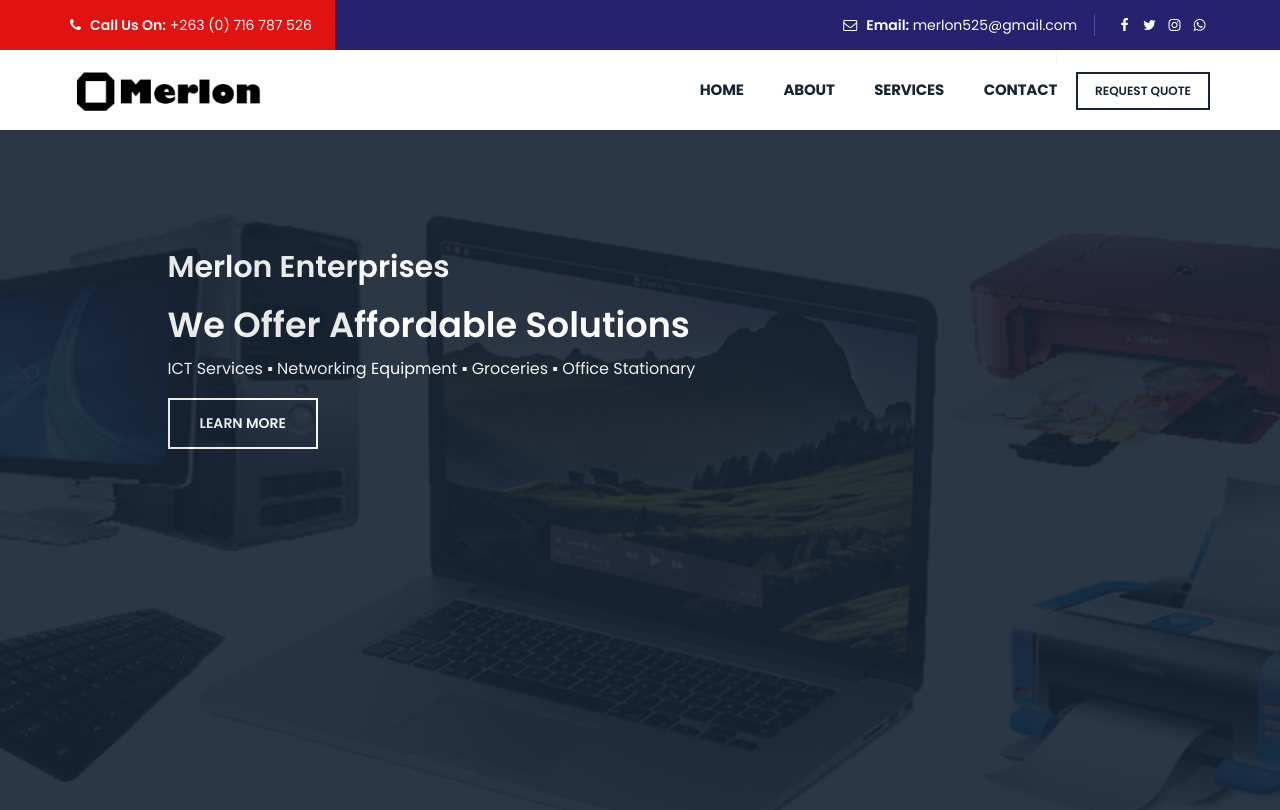
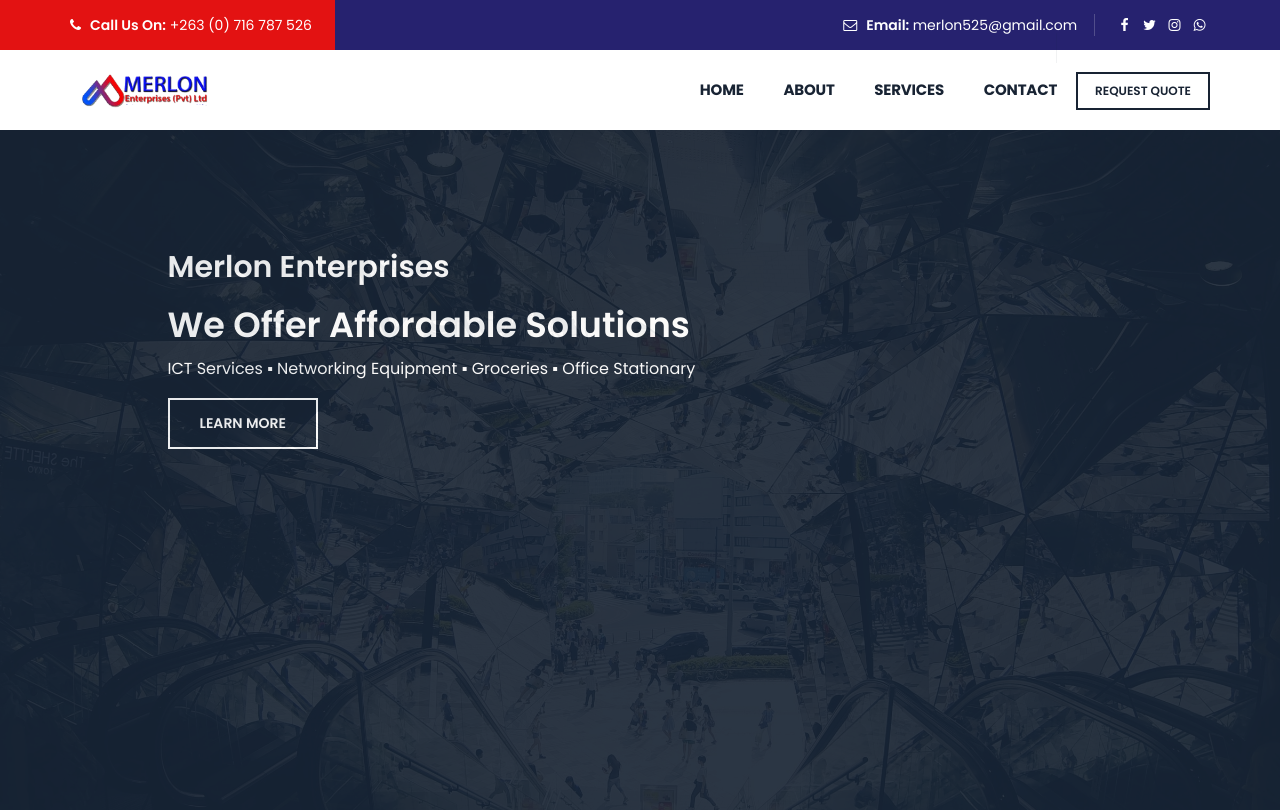
Before and after one commit to NT-Marava/merlon, a plain HTML site: page index.html in a window 1280 px wide. Shown: the top 810 px of the page. Drawn offline with Linux system fonts and the light colour scheme.

Commit message:
commit all

```diff
--- a/css/main.css
+++ b/css/main.css
@@ -298,7 +298,7 @@
 }
 
 .hero {
-    background-image: url('../images/slides/slider-9.png');
+    background-image: url('../images/bg.jpg');
     background-size: cover;
     background-position: top;
     background-repeat: no-repeat;
--- a/index.html
+++ b/index.html
@@ -90,7 +90,7 @@
                             <div class="container">
                                 <div class="site-branding">
                                     <a class="home-link" href="index-2.html" title="Merlon" rel="home">
-                                        <img id="logo-img" class="img-center" src="images/merlon.png"
+                                        <img id="logo-img" class="img-center" src="images/merlon_logo.png"
                                             alt="logo-img">
                                     </a>
                                 </div>
```
Also changed, not shown: images/bg.jpg (added), images/favicon.png, images/merlon_logo.png (added).
